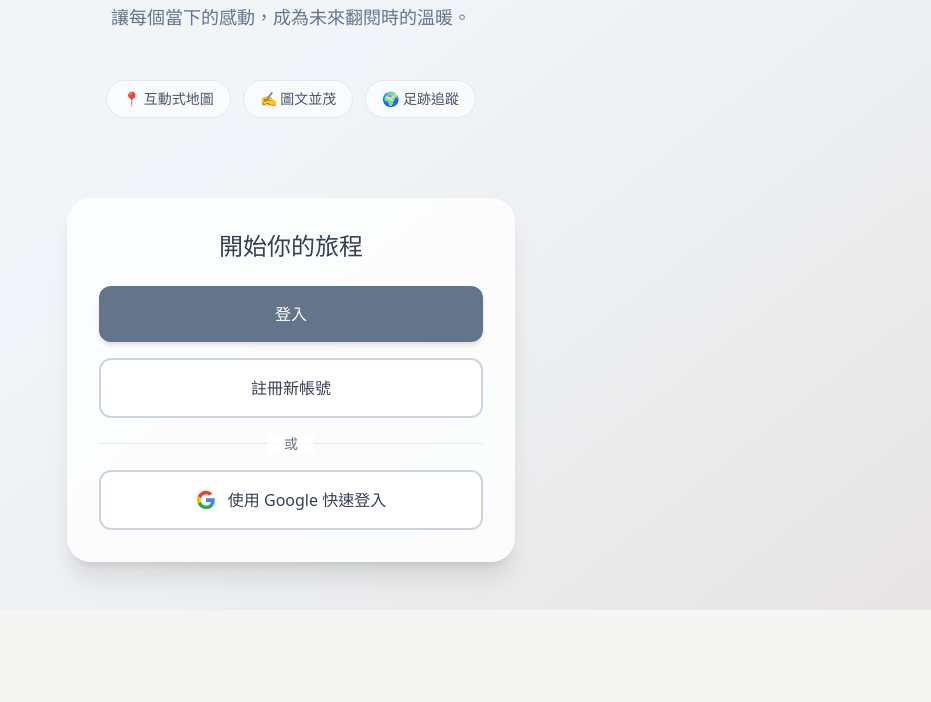
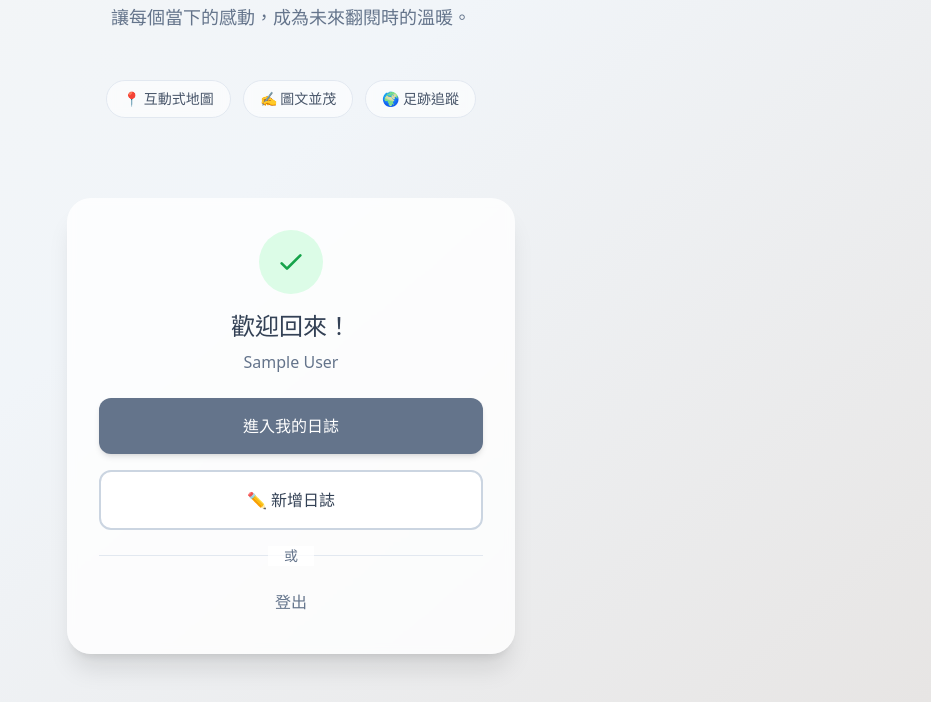
Before and after one commit to shane01526/Travel-Journal, a Flask app: page / in a window 1280 px wide. Shown: the part 396-1098 px from the top of the page, without its empty margins (349-1280 px from the left). Before the commit the page ends 1006 px from the top, so only its background shows below. Run offline with Flask 3, Linux system fonts and the light colour scheme; the visitor is signed in with stand-in values (Sample User, id 1); some libraries are stand-ins or nearby versions.

Commit message:
Update welcome.html

```diff
--- a/templates/welcome.html
+++ b/templates/welcome.html
@@ -58,6 +58,44 @@
     <!-- 下半部：登入註冊區 -->
     <div class="pb-12 px-4">
         <div class="max-w-md mx-auto bg-white/80 backdrop-blur-sm rounded-3xl shadow-xl p-8">
+            <!-- 檢查是否已登入 -->
+            {% if session.get('user_id') %}
+            <!-- 已登入用戶 -->
+            <div class="text-center mb-6">
+                <div class="inline-flex items-center justify-center w-16 h-16 bg-green-100 rounded-full mb-4">
+                    <svg class="w-8 h-8 text-green-600" fill="none" stroke="currentColor" viewBox="0 0 24 24">
+                        <path stroke-linecap="round" stroke-linejoin="round" stroke-width="2" d="M5 13l4 4L19 7"/>
+                    </svg>
+                </div>
+                <h2 class="text-2xl font-light text-slate-700 mb-2">歡迎回來！</h2>
+                <p class="text-slate-500">{{ session.get('user_name', '旅行者') }}</p>
+            </div>
+
+            <div class="space-y-4">
+                <a href="/dashboard" class="block w-full bg-slate-500 hover:bg-slate-600 text-white py-4 rounded-xl transition-all duration-300 font-medium text-center shadow-md hover:shadow-lg transform hover:-translate-y-0.5">
+                    進入我的日誌
+                </a>
+
+                <a href="/add_journal" class="block w-full bg-white border-2 border-slate-300 hover:bg-slate-50 text-slate-700 py-4 rounded-xl transition-all duration-300 font-medium text-center hover:border-slate-400">
+                    ✏️ 新增日誌
+                </a>
+
+                <div class="relative my-6">
+                    <div class="absolute inset-0 flex items-center">
+                        <div class="w-full border-t border-slate-200"></div>
+                    </div>
+                    <div class="relative flex justify-center text-sm">
+                        <span class="px-4 bg-white/80 text-slate-500">或</span>
+                    </div>
+                </div>
+
+                <a href="/logout" class="block w-full text-center text-slate-500 hover:text-slate-700 py-2 transition-colors">
+                    登出
+                </a>
+            </div>
+
+            {% else %}
+            <!-- 未登入用戶 -->
             <h2 class="text-2xl font-light text-slate-700 mb-6 text-center">開始你的旅程</h2>
 
             <div class="space-y-4">
@@ -88,11 +126,15 @@
                     <span>使用 Google 快速登入</span>
                 </button>
             </div>
+            {% endif %}
         </div>
     </div>
 
     <script>
-        document.getElementById('googleLogin').addEventListener('click', async () => {
+        // Google 登入功能
+        const googleLoginBtn = document.getElementById('googleLogin');
+        if (googleLoginBtn) {
+            googleLoginBtn.addEventListener('click', async () => {
                 try {
                     const response = await fetch('/google-login', {
                         method: 'POST',
@@ -101,11 +143,15 @@
                     const data = await response.json();
                     if (data.success) {
                         window.location.href = '/dashboard';
+                    } else {
+                        alert('登入失敗，請稍後再試');
                     }
                 } catch (error) {
+                    console.error('Google 登入錯誤:', error);
                     alert('登入失敗，請稍後再試');
                 }
             });
+        }
     </script>
 </body>
 </html>
```
Lines whose indentation alone changed are shown as unchanged.
